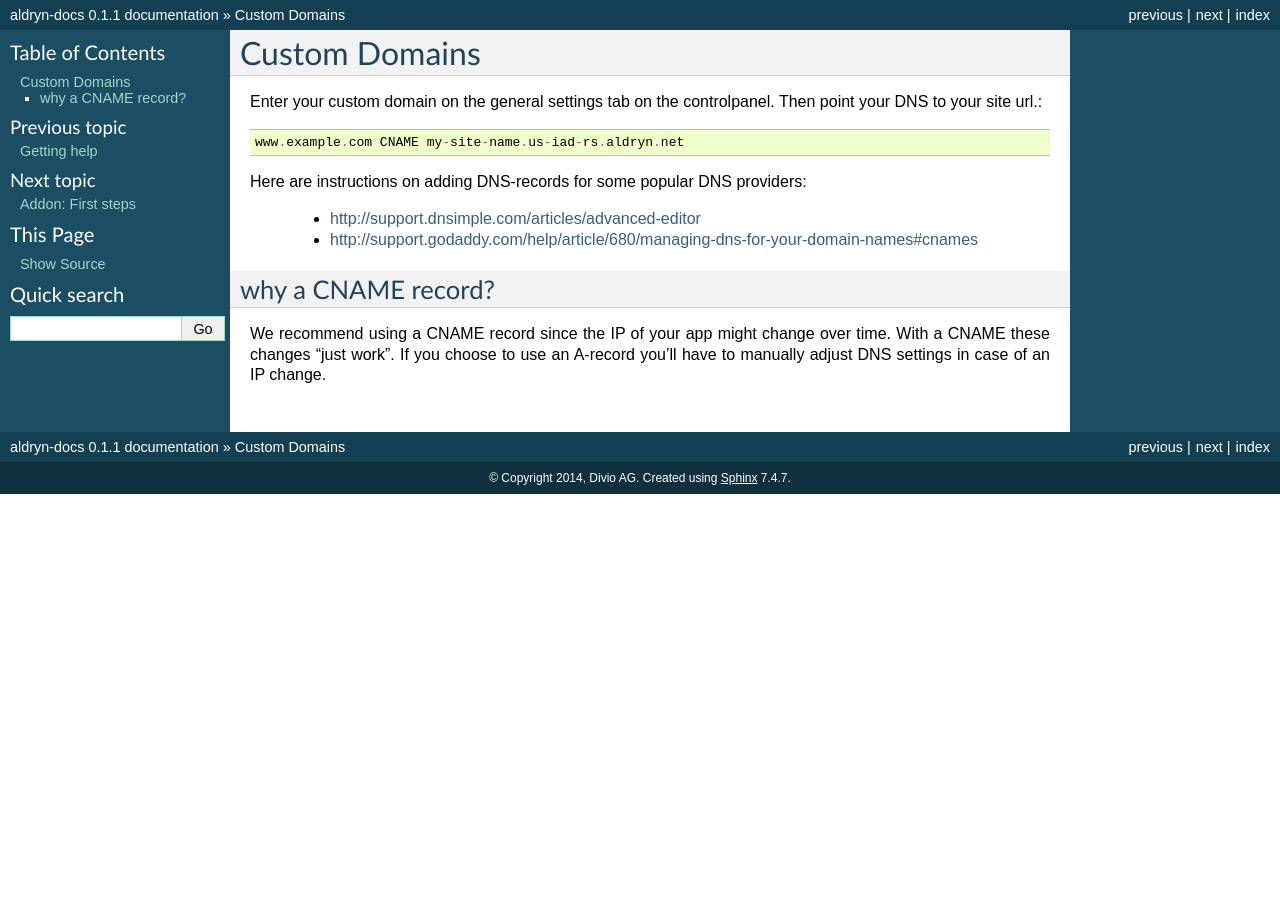
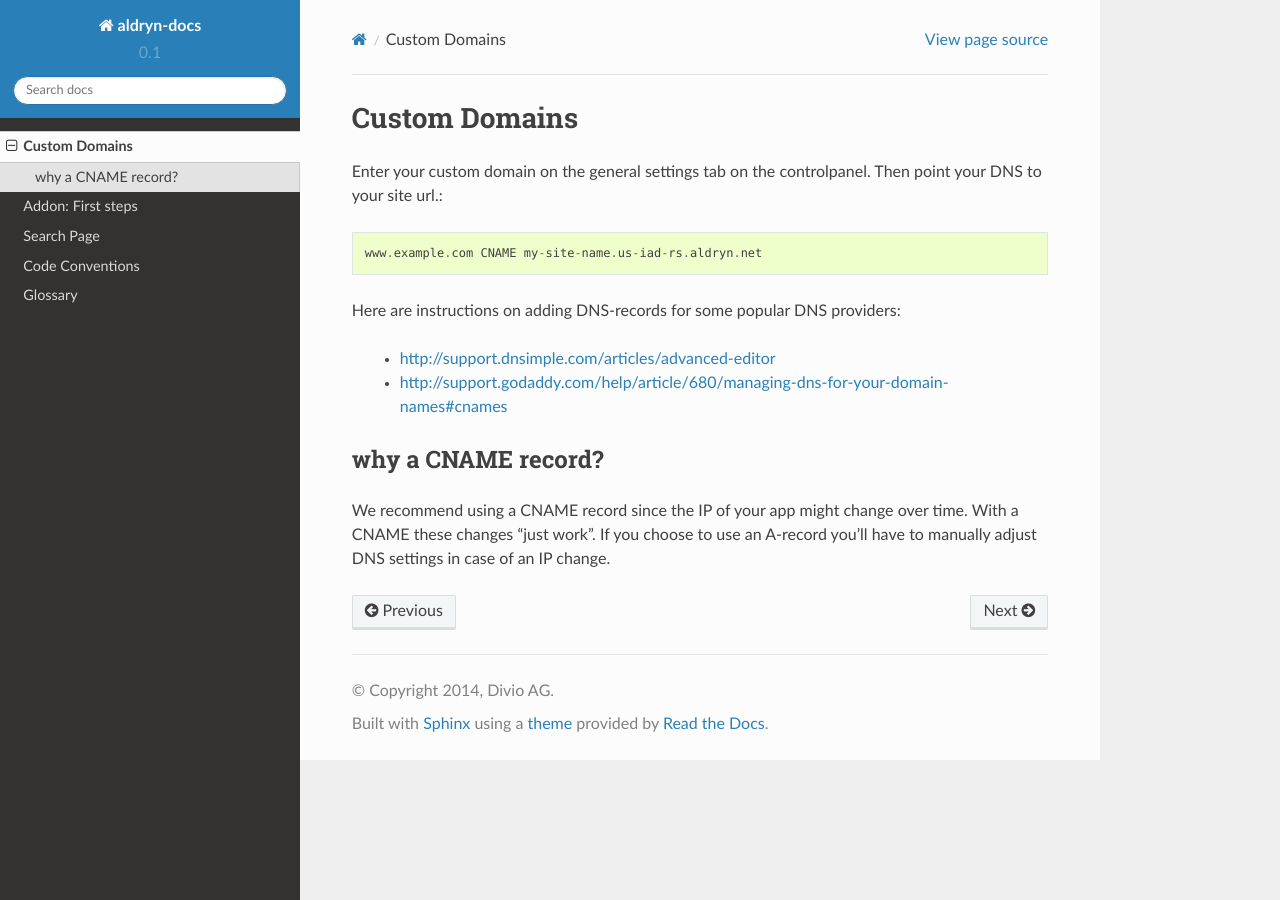
Before and after one commit to aldryn/aldryn-docs, a Sphinx documentation site: the page built from docs/custom_domains.rst, in a window 1280 px wide. Built offline with Sphinx 7.4.7 and the Read the Docs theme 2.0.0, drawn with Linux system fonts in a browser that asks for light colours; pages that are not in the unit, such as notebooks, are missing from menus.

Commit message:
use read the docs locally

```diff
--- a/docs/conf.py
+++ b/docs/conf.py
@@ -244,3 +244,14 @@ texinfo_documents = [
 
 # Example configuration for intersphinx: refer to the Python standard library.
 intersphinx_mapping = {'http://docs.python.org/': None}
+
+# READ THE DOCS THEME
+# on_rtd is whether we are on readthedocs.org, this line of code grabbed from docs.readthedocs.org
+on_rtd = os.environ.get('READTHEDOCS', None) == 'True'
+
+if not on_rtd:  # only import and set the theme if we're building docs locally
+    import sphinx_rtd_theme
+    html_theme = 'sphinx_rtd_theme'
+    html_theme_path = [sphinx_rtd_theme.get_html_theme_path()]
+
+# otherwise, readthedocs.org uses their theme by default, so no need to specify it
```
Also changed, not shown: README.rst (+23 -3 lines), requirements.txt (added, +7 -0 lines), 2 other files.
